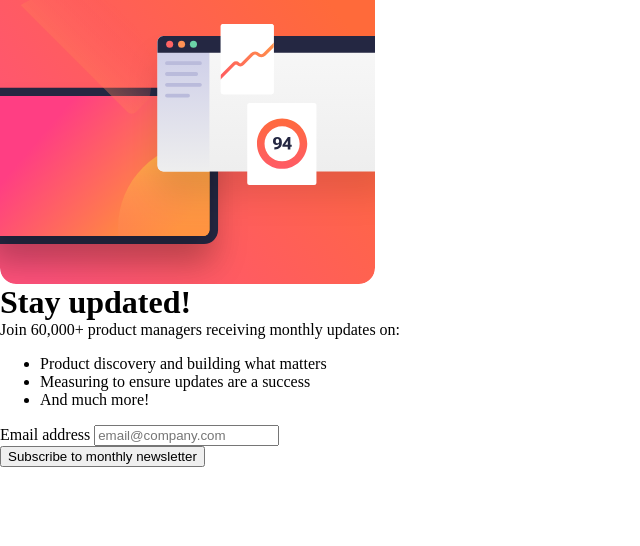
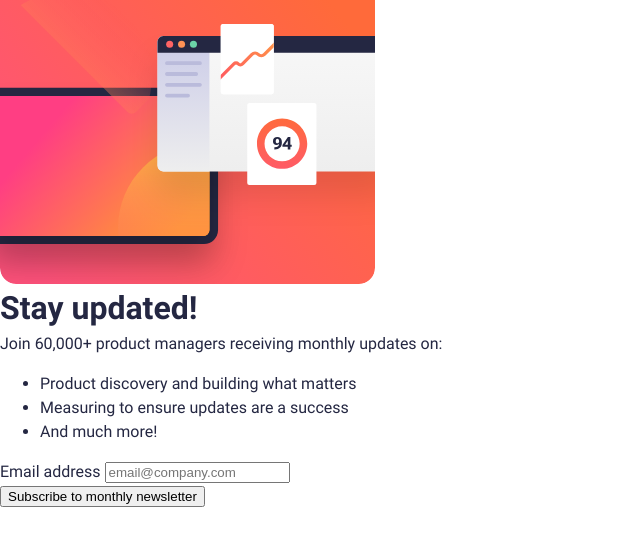
Before and after one commit to Annie-Huang/newsletter-sign-up-with-success-message-main, a website: page index.html in a window 1280 px wide. Shown: the whole page, without its empty margins (0-640 px from the left). Drawn offline with Linux system fonts and the light colour scheme.

Commit message:
Add default setting for body

```diff
--- a/style.css
+++ b/style.css
@@ -62,3 +62,11 @@ ol[role='list'] {
   margin: 0;
   padding: 0;
 }
+
+body {
+  font-family: var(--ff-base);
+  font-size: var(--fs-400);
+  font-weight: var(--fw-regular);
+  color: var(--clr-neutral-800);
+  line-height: 1.5;
+}
```
